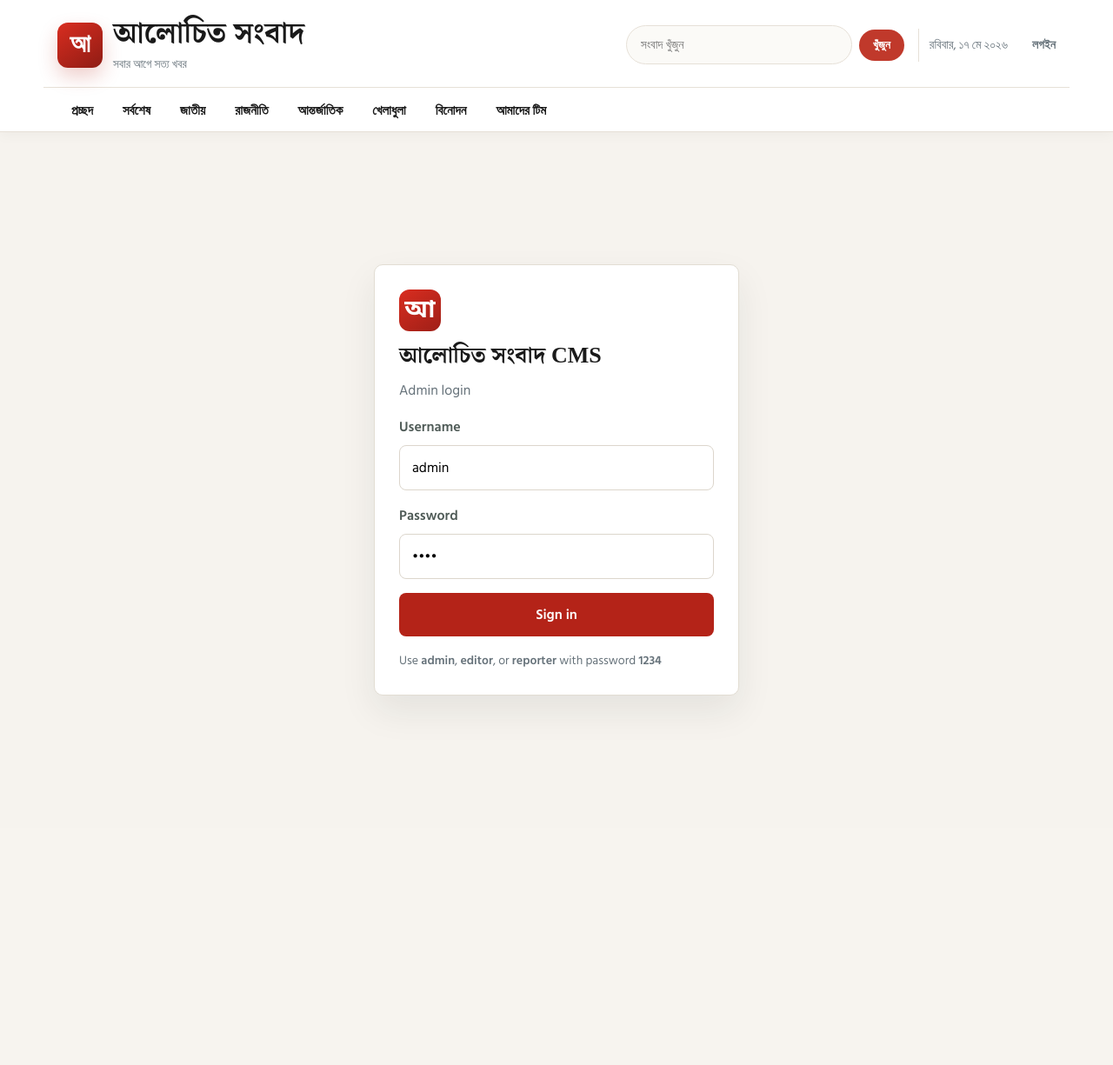
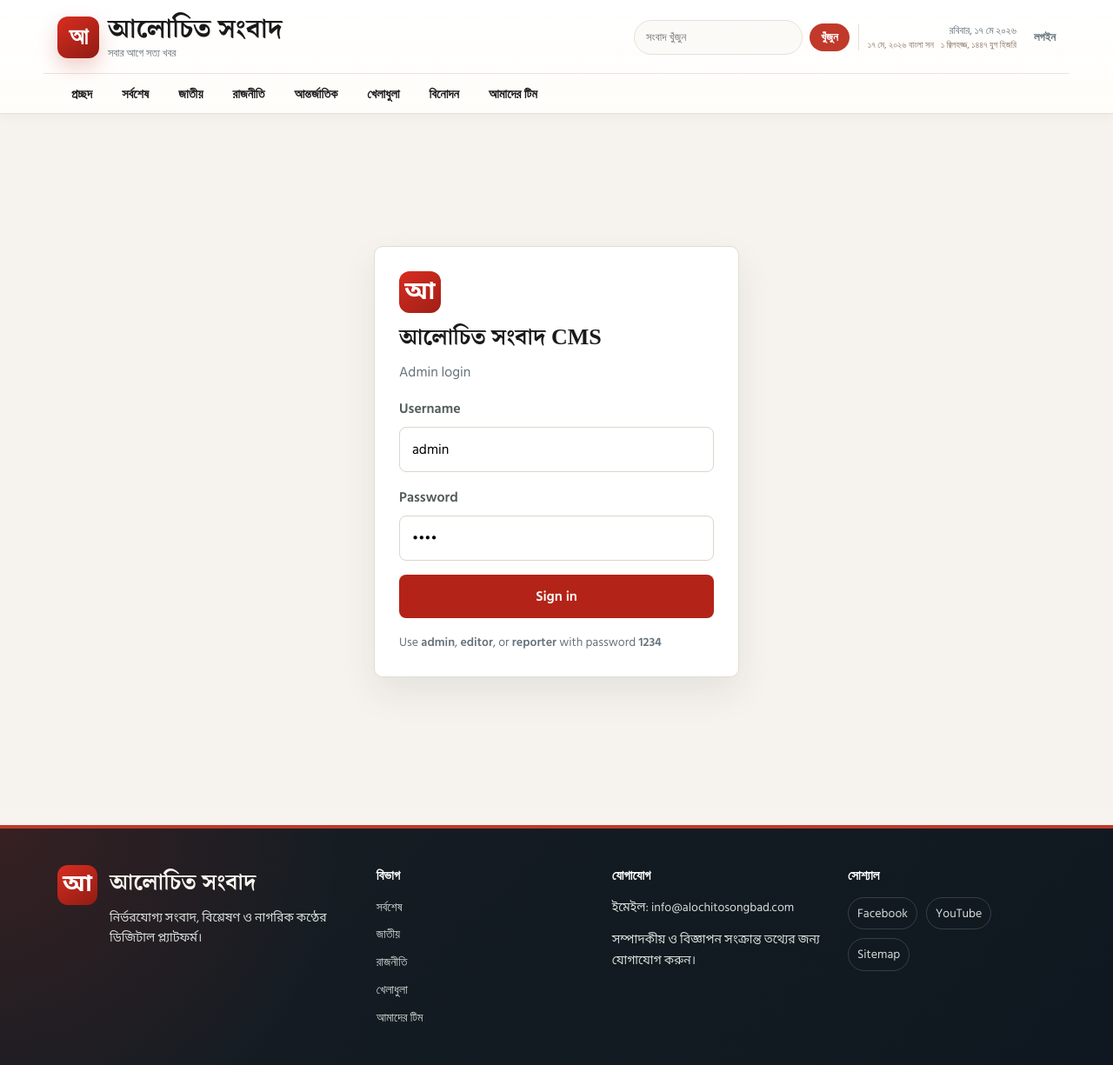
Before and after one commit to shahajada-habib/alochito-songbad, an Angular app in the folder frontend/: page /login in a window 1280 px wide. Shown: the whole page at 87% size. Before the commit the page ends 952 px from the top, so only its background shows below. Built offline with nearby package versions, Linux system fonts and the light colour scheme.

Commit message:
refine public portal editorial presentation

```diff
--- a/frontend/src/app/app.component.css
+++ b/frontend/src/app/app.component.css
@@ -1,5 +1,6 @@
 .site-header {
-  background: rgba(255, 255, 255, 0.96);
+  background:
+    linear-gradient(180deg, rgba(255, 255, 255, 0.98) 0%, rgba(255, 253, 249, 0.97) 100%);
   border-bottom: 1px solid var(--color-border);
   box-shadow: 0 4px 14px rgba(23, 32, 38, 0.035);
   backdrop-filter: blur(10px);
@@ -20,7 +21,7 @@
 .header-top {
   max-width: 1180px;
   margin: 0 auto;
-  padding: 20px var(--space-3) var(--space-3);
+  padding: 14px var(--space-3) 11px;
   display: flex;
   align-items: center;
   justify-content: space-between;
@@ -36,9 +37,9 @@
 }
 
 .brand {
-  gap: 12px;
+  gap: 10px;
   min-width: 0;
-  padding: 2px 0;
+  padding: 4px 0;
   transition: transform 180ms ease;
 }
 
@@ -53,8 +54,8 @@
 }
 
 .brand-mark {
-  width: 52px;
-  height: 52px;
+  width: 48px;
+  height: 48px;
   display: grid;
   place-items: center;
   flex: 0 0 auto;
@@ -62,7 +63,7 @@
   background: linear-gradient(145deg, #d92d20, var(--color-primary-dark));
   color: var(--color-surface);
   box-shadow: 0 10px 22px rgba(180, 35, 24, 0.22);
-  font-size: 29px;
+  font-size: 27px;
   font-weight: 700;
   line-height: 1;
   transition: width 180ms ease, height 180ms ease, font-size 180ms ease, box-shadow 180ms ease;
@@ -71,7 +72,7 @@
 .brand strong {
   display: block;
   font-family: var(--font-public-heading);
-  font-size: 34px;
+  font-size: 31px;
   font-weight: 700;
   line-height: 1.05;
   letter-spacing: 0;
@@ -81,18 +82,18 @@
 
 .brand small {
   display: block;
-  margin-top: var(--space-1);
+  margin-top: 3px;
   color: var(--color-muted);
-  font-size: 13.5px;
+  font-size: 12.5px;
   line-height: 1.2;
   transition: opacity 180ms ease, margin-top 180ms ease;
 }
 
 .header-actions {
   justify-content: flex-end;
-  gap: var(--space-3);
+  gap: 10px;
   color: var(--color-muted);
-  font-size: 14px;
+  font-size: 13px;
   white-space: nowrap;
   transition: gap 180ms ease;
 }
@@ -101,14 +102,14 @@
   display: flex;
   align-items: center;
   gap: var(--space-1);
-  min-width: min(320px, 32vw);
+  min-width: min(248px, 24vw);
 }
 
 .site-search input {
   width: 100%;
   border: 1px solid var(--color-border);
   border-radius: 999px;
-  padding: 10px var(--space-3);
+  padding: 8px 13px;
   background: var(--color-surface-soft);
   font: inherit;
   transition: padding 180ms ease, background-color 180ms ease, border-color 180ms ease;
@@ -122,7 +123,7 @@
 .site-search button {
   border: 0;
   border-radius: 999px;
-  padding: 10px var(--space-3);
+  padding: 8px 13px;
   background: var(--color-primary);
   color: var(--color-surface);
   cursor: pointer;
@@ -135,18 +136,32 @@
   transform: translateY(-1px);
 }
 
-.header-actions > span {
-  display: inline-flex;
-  align-items: center;
-  min-height: 38px;
-  padding: 0 var(--space-2);
+.date-stack {
+  display: grid;
+  gap: 1px;
+  min-height: 30px;
+  max-width: 260px;
+  padding: 0 10px;
   border-left: 1px solid var(--color-border);
   color: var(--color-muted);
+  font-size: 12px;
+  line-height: 1.25;
+  text-align: right;
   transition: min-height 180ms ease, padding 180ms ease;
 }
 
+.date-stack small {
+  display: flex;
+  flex-wrap: wrap;
+  justify-content: flex-end;
+  gap: 3px 8px;
+  color: #8a7464;
+  font-size: 10.5px;
+  line-height: 1.25;
+}
+
 .header-actions .cms-link {
-  padding: 10px var(--space-3);
+  padding: 8px 13px;
   border-radius: 999px;
   border: 1px solid var(--color-primary);
   background: transparent;
@@ -181,7 +196,7 @@
   padding: 0 var(--space-3);
   gap: 2px;
   overflow-x: auto;
-  border-top: 1px solid var(--color-border);
+  border-top: 1px solid rgba(230, 224, 215, 0.82);
   scrollbar-width: thin;
   transition: padding 180ms ease;
 }
@@ -189,8 +204,8 @@
 .category-nav a {
   position: relative;
   flex: 0 0 auto;
-  padding: 14px var(--space-3) 11px;
-  font-size: 15px;
+  padding: 12px var(--space-3) 10px;
+  font-size: 14.5px;
   font-weight: 700;
   color: var(--color-text);
   transition: color 160ms ease, background 160ms ease;
@@ -202,14 +217,14 @@
 }
 
 .site-header.scrolled .brand-mark {
-  width: 46px;
-  height: 46px;
-  font-size: 26px;
+  width: 42px;
+  height: 42px;
+  font-size: 24px;
   box-shadow: 0 8px 18px rgba(180, 35, 24, 0.18);
 }
 
 .site-header.scrolled .brand strong {
-  font-size: 31px;
+  font-size: 28px;
   line-height: 1.02;
 }
 
@@ -228,8 +243,8 @@
   padding-bottom: 8px;
 }
 
-.site-header.scrolled .header-actions > span {
-  min-height: 34px;
+.site-header.scrolled .date-stack {
+  min-height: 28px;
 }
 
 .site-header.scrolled .category-nav {
@@ -300,10 +315,15 @@
     min-width: 0;
   }
 
-  .header-actions > span {
+  .date-stack {
     min-height: 0;
     padding-left: 0;
     border-left: 0;
+    text-align: left;
+  }
+
+  .date-stack small {
+    justify-content: flex-start;
   }
 
   .category-nav {
@@ -323,3 +343,92 @@
     font-size: 27px;
   }
 }
+
+.site-footer {
+  margin-top: 18px;
+  border-top: 4px solid var(--color-primary);
+  background:
+    radial-gradient(circle at top left, rgba(199, 36, 26, 0.18), transparent 30%),
+    linear-gradient(135deg, #171f24 0%, #0f1720 100%);
+  color: #f8f4ee;
+}
+
+.footer-inner {
+  display: grid;
+  grid-template-columns: 1.4fr repeat(3, minmax(0, 1fr));
+  gap: var(--space-5);
+  padding-top: 42px;
+  padding-bottom: 42px;
+}
+
+.footer-logo {
+  display: flex;
+  align-items: flex-start;
+  gap: 14px;
+}
+
+.footer-mark {
+  width: 46px;
+  height: 46px;
+  box-shadow: none;
+}
+
+.site-footer h2,
+.site-footer h3,
+.site-footer p {
+  margin-top: 0;
+}
+
+.site-footer h2 {
+  margin-bottom: 8px;
+  font-size: 26px;
+}
+
+.site-footer h3 {
+  margin-bottom: 12px;
+  color: #ffffff;
+  font-family: var(--font-ui);
+  font-size: 15px;
+}
+
+.site-footer p,
+.footer-links a {
+  color: #d5ddd8;
+  font-size: 14px;
+  line-height: 1.7;
+}
+
+.footer-links {
+  display: grid;
+  gap: 8px;
+}
+
+.footer-links a:hover {
+  color: #ffffff;
+  text-decoration: underline;
+  text-underline-offset: 3px;
+}
+
+.footer-social {
+  display: flex;
+  flex-wrap: wrap;
+  gap: 10px;
+}
+
+.footer-social a {
+  padding: 6px 10px;
+  border: 1px solid rgba(255, 255, 255, 0.16);
+  border-radius: 999px;
+}
+
+@media (max-width: 900px) {
+  .footer-inner {
+    grid-template-columns: repeat(2, minmax(0, 1fr));
+  }
+}
+
+@media (max-width: 560px) {
+  .footer-inner {
+    grid-template-columns: 1fr;
+  }
+}
--- a/frontend/src/app/app.component.html
+++ b/frontend/src/app/app.component.html
@@ -17,7 +17,19 @@
         <input type="search" name="publicSearch" [(ngModel)]="searchTerm" placeholder="সংবাদ খুঁজুন">
         <button type="submit">খুঁজুন</button>
       </form>
-      <span>{{ todayBangla }}</span>
+      <div class="date-stack" aria-label="আজকের তারিখ">
+        <span>{{ publicDate.gregorian }}</span>
+        @if (publicDate.bengaliCalendar || publicDate.hijri) {
+          <small>
+            @if (publicDate.bengaliCalendar) {
+              <span>{{ publicDate.bengaliCalendar }}</span>
+            }
+            @if (publicDate.hijri) {
+              <span>{{ publicDate.hijri }}</span>
+            }
+          </small>
+        }
+      </div>
       @if (auth.isAuthenticated()) {
         <a class="cms-link" routerLink="/admin">CMS →</a>
       } @else {
@@ -44,5 +56,44 @@
 </main>
 
 @if (!isAdminRoute()) {
+<footer class="site-footer">
+  <div class="page footer-inner">
+    <section class="footer-brand">
+      <div class="footer-logo">
+        <span class="brand-mark footer-mark">আ</span>
+        <div>
+          <h2>আলোচিত সংবাদ</h2>
+          <p>নির্ভরযোগ্য সংবাদ, বিশ্লেষণ ও নাগরিক কণ্ঠের ডিজিটাল প্ল্যাটফর্ম।</p>
+        </div>
+      </div>
+    </section>
+
+    <section>
+      <h3>বিভাগ</h3>
+      <nav class="footer-links" aria-label="Footer categories">
+        <a routerLink="/news">সর্বশেষ</a>
+        <a routerLink="/category/জাতীয়">জাতীয়</a>
+        <a routerLink="/category/রাজনীতি">রাজনীতি</a>
+        <a routerLink="/category/খেলাধুলা">খেলাধুলা</a>
+        <a routerLink="/journalists">আমাদের টিম</a>
+      </nav>
+    </section>
+
+    <section>
+      <h3>যোগাযোগ</h3>
+      <p>ইমেইল: info&#64;alochitosongbad.com</p>
+      <p>সম্পাদকীয় ও বিজ্ঞাপন সংক্রান্ত তথ্যের জন্য যোগাযোগ করুন।</p>
+    </section>
+
+    <section>
+      <h3>সোশ্যাল</h3>
+      <nav class="footer-links footer-social" aria-label="Social links">
+        <a href="#" aria-label="Facebook">Facebook</a>
+        <a href="#" aria-label="YouTube">YouTube</a>
+        <a href="/sitemap.xml">Sitemap</a>
+      </nav>
+    </section>
+  </div>
+</footer>
   <app-toast-container></app-toast-container>
 }
--- a/frontend/src/app/app.component.ts
+++ b/frontend/src/app/app.component.ts
@@ -3,7 +3,7 @@ import { FormsModule } from '@angular/forms';
 import { Router, RouterLink, RouterLinkActive, RouterOutlet } from '@angular/router';
 import { ToastContainerComponent } from './admin/components/toast-container/toast-container.component';
 import { AuthService } from './auth/auth.service';
-import { buildBanglaDate } from './shared/bangla-date.util';
+import { buildPublicDateLine } from './shared/bangla-date.util';
 
 @Component({
   selector: 'app-root',
@@ -15,7 +15,7 @@ import { buildBanglaDate } from './shared/bangla-date.util';
 export class AppComponent {
   protected searchTerm = '';
   protected isHeaderScrolled = false;
-  protected readonly todayBangla = buildBanglaDate();
+  protected readonly publicDate = buildPublicDateLine();
 
   constructor(private readonly router: Router, protected readonly auth: AuthService) {}
 
--- a/frontend/src/app/public/pages/journalist-profile/journalist-profile.component.html
+++ b/frontend/src/app/public/pages/journalist-profile/journalist-profile.component.html
@@ -36,9 +36,20 @@
         <div class="article-list">
           @for (article of articles(); track article.id) {
             <article class="article-card">
-              <h3><a [routerLink]="['/news', article.slug]">{{ article.title }}</a></h3>
-              <p>{{ excerpt(article) }}</p>
-              <time>{{ (article.publishDate || article.scheduledAt || article.createdAt) | banglaDate }}</time>
+              @if (article.imageUrl) {
+                <a class="article-card-thumb" [routerLink]="['/news', article.slug]" [attr.aria-label]="article.title">
+                  <img [src]="article.imageUrl" [alt]="article.imageAlt || article.title">
+                </a>
+              } @else {
+                <a class="article-card-thumb article-card-thumb-fallback" [routerLink]="['/news', article.slug]" [attr.aria-label]="article.title">
+                  <span>{{ article.category || 'সংবাদ' }}</span>
+                </a>
+              }
+              <div>
+                <h3><a [routerLink]="['/news', article.slug]">{{ article.title }}</a></h3>
+                <p>{{ excerpt(article) }}</p>
+                <time>{{ (article.publishDate || article.scheduledAt || article.createdAt) | banglaDate }}</time>
+              </div>
             </article>
           }
         </div>
--- a/frontend/src/app/shared/bangla-date.util.ts
+++ b/frontend/src/app/shared/bangla-date.util.ts
@@ -40,6 +40,35 @@ export function buildBanglaDate(date = new Date()): string {
   return `${weekday}, ${day} ${BANGLA_MONTHS[monthIndex]} ${year}`;
 }
 
+export type PublicDateLine = {
+  gregorian: string;
+  bengaliCalendar: string;
+  hijri: string;
+};
+
+export function buildPublicDateLine(date = new Date()): PublicDateLine {
+  return {
+    gregorian: buildBanglaDate(date),
+    bengaliCalendar: formatCalendarDate(date, 'bn-BD-u-ca-beng', 'বাংলা সন'),
+    hijri: formatCalendarDate(date, 'bn-BD-u-ca-islamic', 'হিজরি')
+  };
+}
+
+function formatCalendarDate(date: Date, locale: string, suffix: string): string {
+  try {
+    const formatted = new Intl.DateTimeFormat(locale, {
+      timeZone: 'Asia/Dhaka',
+      year: 'numeric',
+      month: 'long',
+      day: 'numeric'
+    }).format(date);
+
+    return formatted ? `${formatted} ${suffix}` : '';
+  } catch {
+    return '';
+  }
+}
+
 function toBanglaDigits(value: string): string {
   return value.replace(/\d/g, (digit) => BANGLA_DIGITS[Number(digit)]);
 }
```
Also changed, not shown: frontend/src/app/public/pages/home/home.component.css (+33 -50 lines), frontend/src/app/public/pages/home/home.component.html (+2 -20 lines), frontend/src/app/public/pages/journalist-profile/journalist-profile.component.css (+75 -11 lines), frontend/src/app/public/pages/journalists-list/journalists-list.component.css (+53 -9 lines), frontend/src/app/public/pages/news-detail/news-detail.component.css (+53 -43 lines), 1 other file (tests, documents, lock files or other folders).
